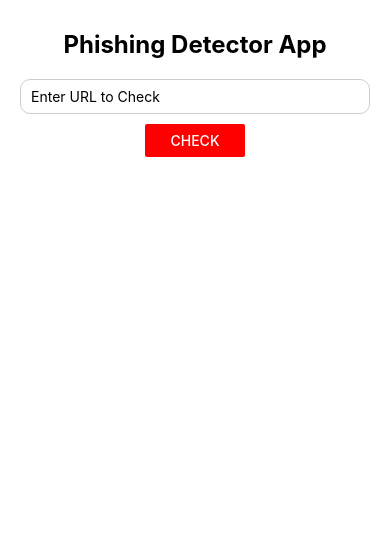
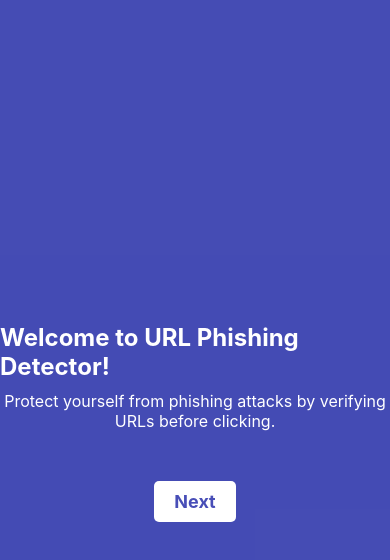
Before and after one commit to Zaidsaadedin1/UrlPhishingApp, a React Native app: screen /Welcome in a window 390 px wide. Shown: the top 560 px of the page. Built offline with nearby package versions, Linux system fonts and the light colour scheme.

Commit message:
ADD welcome screens

```diff
--- a/components/NavigationContainer/NavigationContainer.js
+++ b/components/NavigationContainer/NavigationContainer.js
@@ -1,6 +1,8 @@
 import { NavigationContainer } from "@react-navigation/native";
 import { createStackNavigator } from "@react-navigation/stack";
 import HomePage from "../HomePage/HomePage";
+import WelcomeScreen from "../WelcomeScreens/WelcomeScreen";
+import NextWelcomeScreen from "../WelcomeScreens/NextWelcomeScreen";
 import React from "react";
 
 function Navigation() {
@@ -9,10 +11,12 @@ function Navigation() {
   return (
     <NavigationContainer>
       <Stack.Navigator
-        initialRouteName="Home"
+        initialRouteName="Welcome"
         screenOptions={{ headerShown: false }}
       >
         <Stack.Screen name="Home" component={HomePage} />
+        <Stack.Screen name="Welcome" component={WelcomeScreen} />
+        <Stack.Screen name="NextWelcomeScreen" component={NextWelcomeScreen} />
       </Stack.Navigator>
     </NavigationContainer>
   );
--- /dev/null
+++ b/components/WelcomeScreens/NextWelcomeScreen.js
@@ -0,0 +1,60 @@
+import React from "react";
+import { View, Text, TouchableOpacity, StyleSheet } from "react-native";
+
+const NextWelcomeScreen = ({ navigation }) => {
+  const handleNextPress = () => {
+    navigation.navigate("Home");
+  };
+
+  return (
+    <View
+      style={[styles.container, { backgroundColor: "rgba(26, 34, 165, 0.8)" }]}
+    >
+      <View style={styles.content}>
+        <Text style={styles.title}>Next Screen</Text>
+        <Text style={styles.description}>
+          This is the next screen after the WelcomeScreen.
+        </Text>
+      </View>
+      <TouchableOpacity style={styles.button} onPress={handleNextPress}>
+        <Text style={styles.buttonText}>START</Text>
+      </TouchableOpacity>
+    </View>
+  );
+};
+
+const styles = StyleSheet.create({
+  container: {
+    flex: 1,
+    justifyContent: "center",
+    alignItems: "center",
+  },
+  content: {
+    alignItems: "center",
+    marginBottom: 50,
+  },
+  title: {
+    fontSize: 24,
+    fontWeight: "bold",
+    color: "white",
+    marginBottom: 10,
+  },
+  description: {
+    fontSize: 16,
+    color: "white",
+    textAlign: "center",
+  },
+  button: {
+    backgroundColor: "white",
+    paddingHorizontal: 20,
+    paddingVertical: 10,
+    borderRadius: 5,
+  },
+  buttonText: {
+    fontSize: 18,
+    fontWeight: "bold",
+    color: "rgba(26, 34, 165, 0.8)",
+  },
+});
+
+export default NextWelcomeScreen;
--- /dev/null
+++ b/components/WelcomeScreens/WelcomeScreen.js
@@ -0,0 +1,61 @@
+import React from "react";
+import { View, Text, TouchableOpacity, StyleSheet } from "react-native";
+
+const WelcomeScreen = ({ navigation }) => {
+  const handleNextPress = () => {
+    navigation.navigate("NextWelcomeScreen");
+  };
+
+  return (
+    <View
+      style={[styles.container, { backgroundColor: "rgba(26, 34, 165, 0.8)" }]}
+    >
+      <View style={styles.content}>
+        <Text style={styles.title}>Welcome to URL Phishing Detector!</Text>
+        <Text style={styles.description}>
+          Protect yourself from phishing attacks by verifying URLs before
+          clicking.
+        </Text>
+      </View>
+      <TouchableOpacity style={styles.button} onPress={handleNextPress}>
+        <Text style={styles.buttonText}>Next</Text>
+      </TouchableOpacity>
+    </View>
+  );
+};
+
+const styles = StyleSheet.create({
+  container: {
+    flex: 1,
+    justifyContent: "center",
+    alignItems: "center",
+  },
+  content: {
+    alignItems: "center",
+    marginBottom: 50,
+  },
+  title: {
+    fontSize: 24,
+    fontWeight: "bold",
+    color: "white",
+    marginBottom: 10,
+  },
+  description: {
+    fontSize: 16,
+    color: "white",
+    textAlign: "center",
+  },
+  button: {
+    backgroundColor: "white",
+    paddingHorizontal: 20,
+    paddingVertical: 10,
+    borderRadius: 5,
+  },
+  buttonText: {
+    fontSize: 18,
+    fontWeight: "bold",
+    color: "rgba(26, 34, 165, 0.8)",
+  },
+});
+
+export default WelcomeScreen;
```
